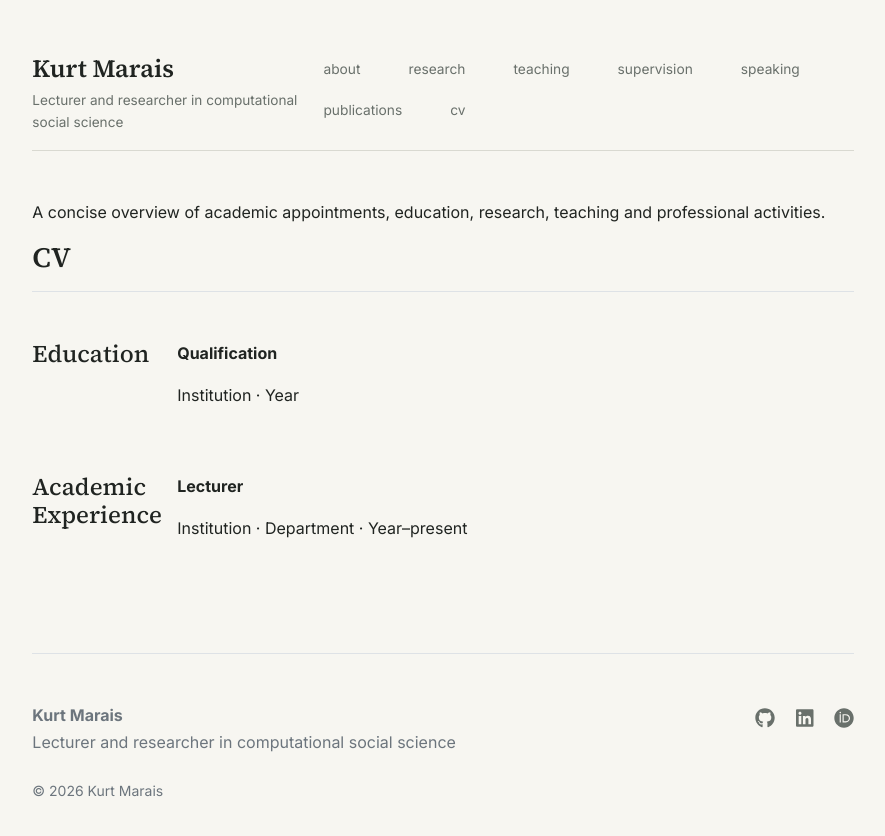
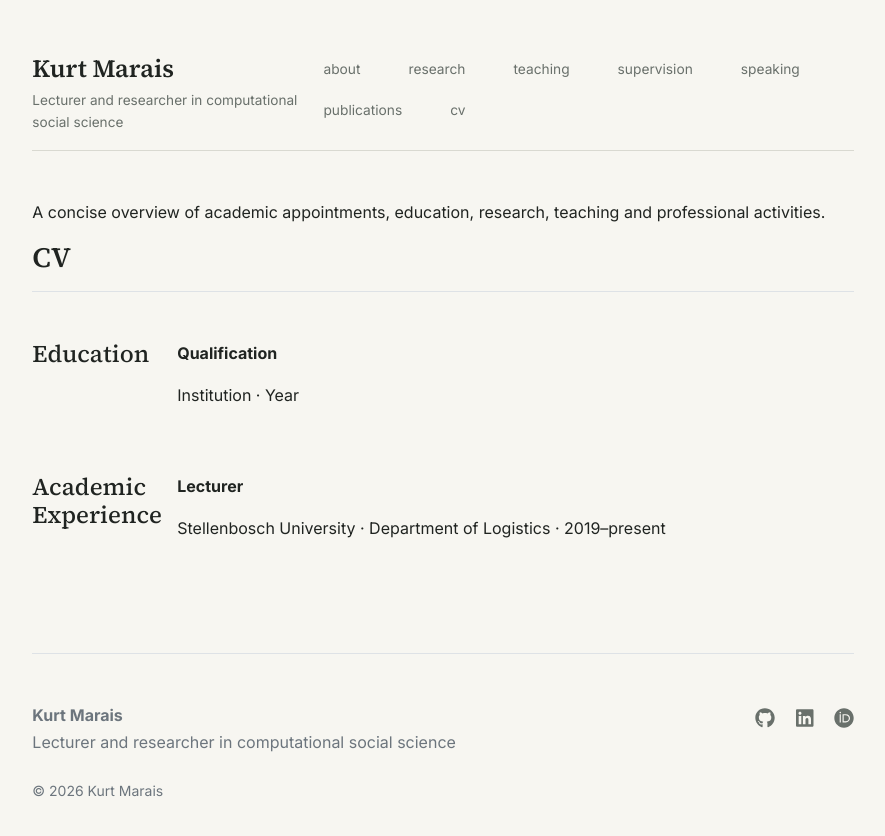
Before and after one commit to kurtmarais/kurtmarais.github.io, a Jekyll site: the page built from cv.md, in a window 1280 px wide. Shown: the top 836 px of the page, without its empty margins (197-1082 px from the left). Built offline with Jekyll 4.4.1, drawn with Linux system fonts in a browser that asks for light colours.

Commit message:
Update academic-experience.yml

```diff
--- a/_data/cv/academic-experience.yml
+++ b/_data/cv/academic-experience.yml
@@ -1,2 +1,2 @@
 - title: 'Lecturer'
-  description: 'Institution · Department · Year–present'
+  description: 'Stellenbosch University · Department of Logistics · 2019–present'
```
